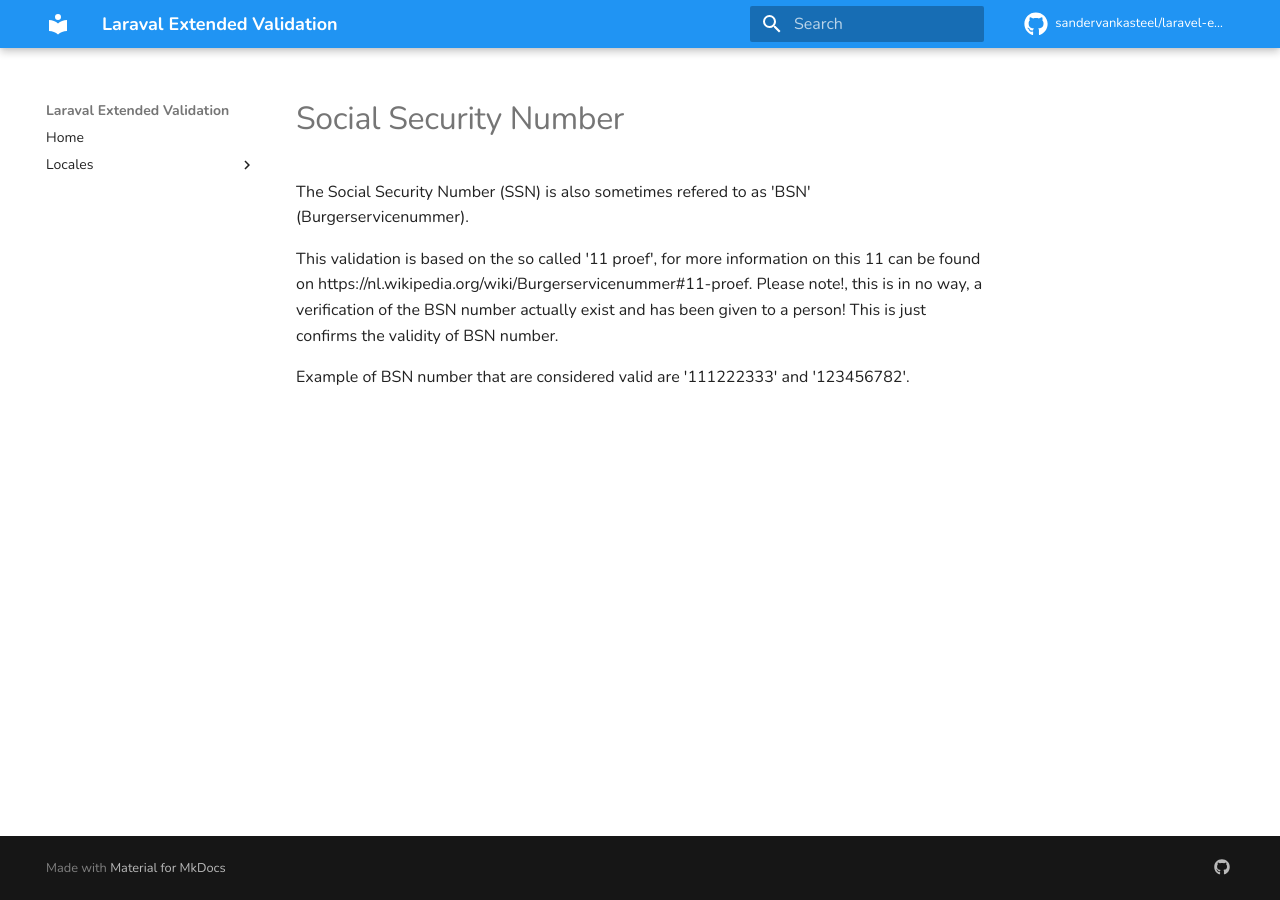
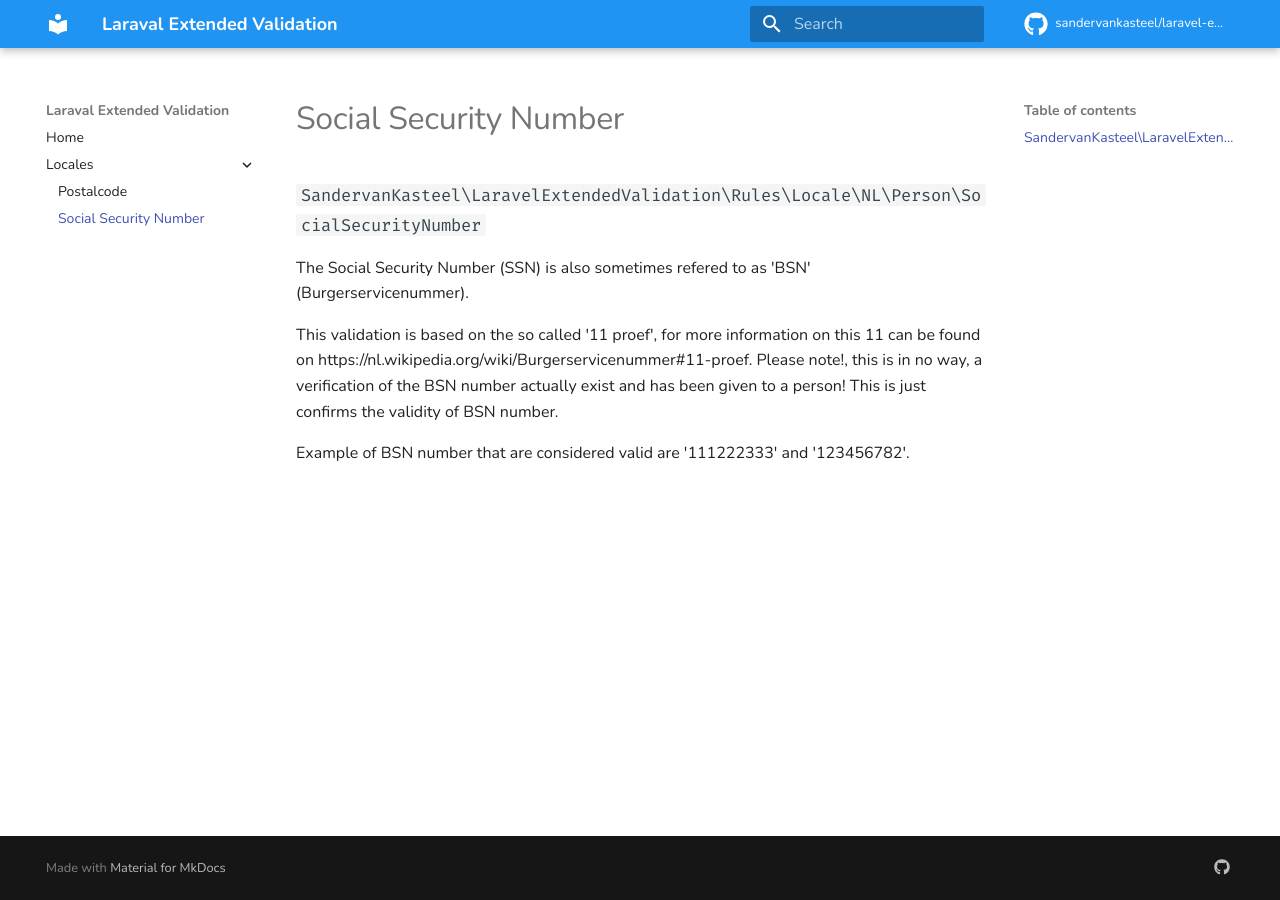
Before and after one commit to sandervankasteel/laravel-extended-validation, an MkDocs documentation site: the page built from docs/locale/NL/Person/SocialSecurityNumber.md, in a window 1280 px wide. Built offline with MkDocs 1.6.1 and Material for MkDocs 9.7.7, drawn with Linux system fonts in a browser that asks for light colours; nearby versions of some CDN libraries; comment, search, counter and statistics services are not loaded.

Commit message:
More changes

```diff
--- a/docs/locale/NL/Person/SocialSecurityNumber.md
+++ b/docs/locale/NL/Person/SocialSecurityNumber.md
@@ -1,4 +1,5 @@
 # Social Security Number
+### `SandervanKasteel\LaravelExtendedValidation\Rules\Locale\NL\Person\SocialSecurityNumber`
 
 The Social Security Number (SSN) is also sometimes refered to as 'BSN' (Burgerservicenummer).
 
--- a/mkdocs.yml
+++ b/mkdocs.yml
@@ -29,8 +29,8 @@ extra:
       link: https://github.com/sandervankasteel/laravel-extended-validation
       name: Laraval Extended Validation repository
   locals: &locales
-    - NL/Address/PostalCode.md
-    - NL/Person/SocialSecurityNumber.md
+    - locale/NL/Address/PostalCode.md
+    - locale/NL/Person/SocialSecurityNumber.md
 
 plugins:
   - search: { }
```
Also changed, not shown: docs/locale/NL/Address/PostalCode.md (+1 -0 lines).
